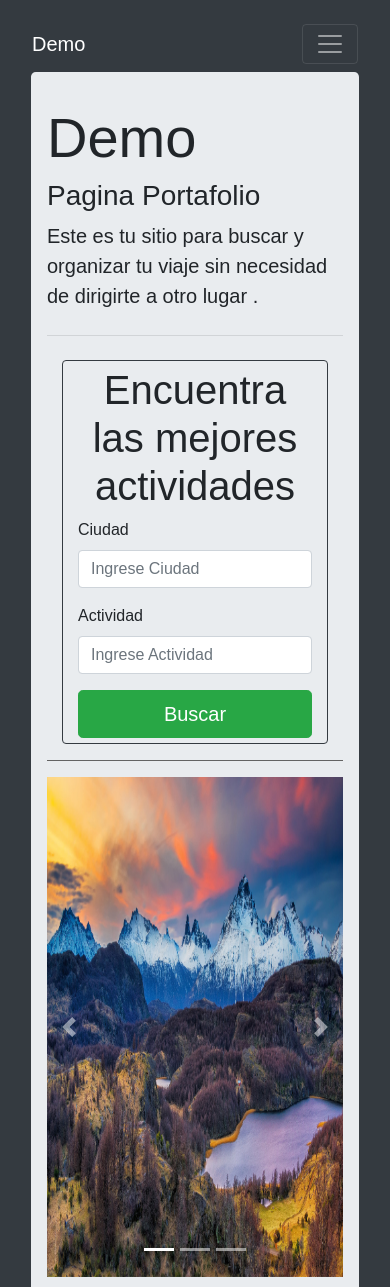
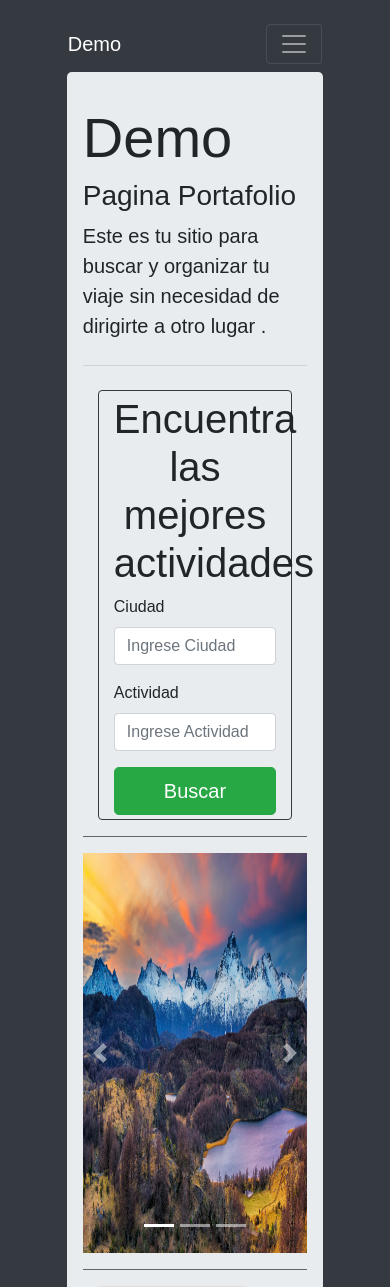
Before and after one commit to Ecorrea1/demoWeb, a PHP site: page / in a window 390 px wide. Shown: the top 1287 px of the page. Run offline with PHP 8.4, Linux system fonts and the light colour scheme.

Commit message:
Haciendo responsive designer

```diff
--- a/app/css/formato_pie_pagina.css
+++ b/app/css/formato_pie_pagina.css
@@ -120,7 +120,7 @@ footer{
 }
 
 
-@media screen and (max-width: 1100px){
+@media screen and (max-width: 1000px){
 
     .container-body{
         flex-wrap: wrap;
--- a/app/css/formatos.css
+++ b/app/css/formatos.css
@@ -1,20 +1,29 @@
+.contenedor{
+ width: 80%;
+ max-width: 1200px;
+ margin: auto;
+}
+
 .carousel-item img {
-    height: 500px;
+    height: 400px;
     width: 60%;
+    box-sizing: border-box;
 }
+
 .titulo_buscador{
-
     text-align: center;
 }
+
 .buscador
 {
     padding: 2%;
     max-width: 100%;
+    box-sizing: border-box;
 }
-
-
-
-
+.main{
+    max-width: 80%;
+    box-sizing: border-box;
+}
 .forma_login
 {
     height: 500px;
@@ -22,3 +31,12 @@
     padding: 40%
 
 }
+
+@media screen and (max-width: 1000px){
+
+
+    .main{
+        width: 100%;
+    }
+
+}
--- a/index.php
+++ b/index.php
@@ -26,7 +26,7 @@
     <script src="index2.js" type="text/javascript"></script>
 </head>
 <body class="p-3 mb-2 bg-dark">
-
+<div class="contenedor">
   <!-- Aca va la barra de navegacion -->
 
 <nav class="navbar navbar-expand-lg navbar navbar-dark bg-dark">
@@ -57,7 +57,7 @@
 </nav>
 
 <!-- Aca esta el jumbotron que es la base de la pagina  -->
-<div class="container-fluid">
+<div class="container-fluid contenedor-jumbo">
 	<div class="jumbotron ">
   <h1 class="display-4">Demo</h1>
   <h3 class="display-7">Pagina Portafolio</h3>
@@ -141,7 +141,7 @@
 
 <tr><td colspan="4"><hr size="1" color="#6E6E6E"></td></tr>
 
-
+<div class="main">
 <!-- aca comienzan las fotos -->
 <div class="container-fluid">
 
@@ -246,6 +246,7 @@
 
 
   </div> <!-- Aca termina el container de las fotos  -->
+  </div>
 </div >
 <!-- Aca termina el jumbotron  -->
 <tr><td colspan="8"><hr size="4" color="#6E6E6E"></td></tr>
@@ -316,7 +317,7 @@
     <div class="container-footer">
            <div class="footer">
                 <div class="copyright">
-                    © <?php echo date('Y'); ?> Todos los Derechos Reservados | <a href="">Treppar</a>
+                    © <?php echo date('Y'); ?> Todos los Derechos Reservados | <a href="">Demo</a>
                 </div>
 
                 <div class="information">
@@ -326,6 +327,6 @@
                 </div>
             </div>
         </div>
-
+</div> <--/aca es el final de contenedor /-->
 </body>
 </html>
```
